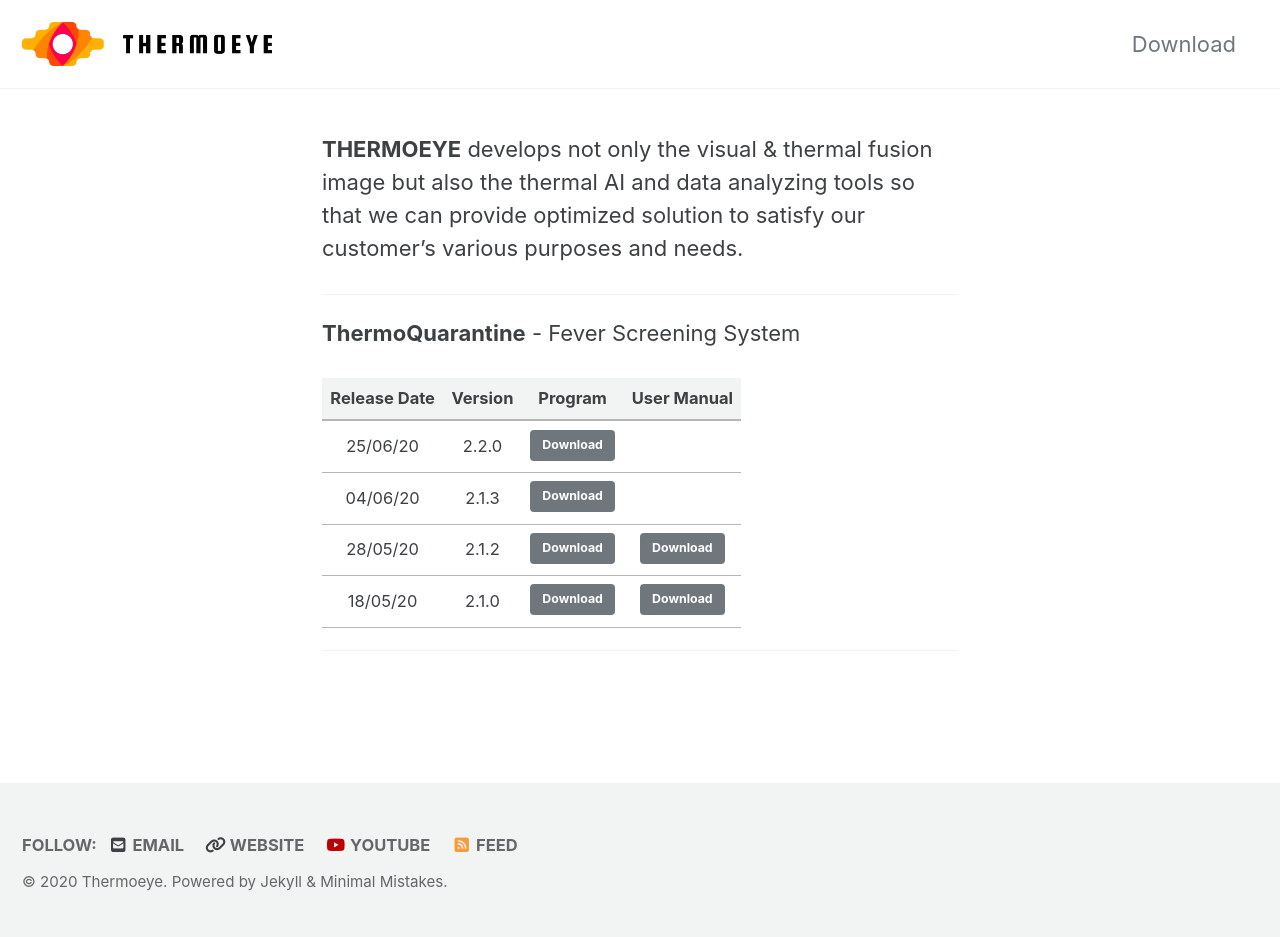
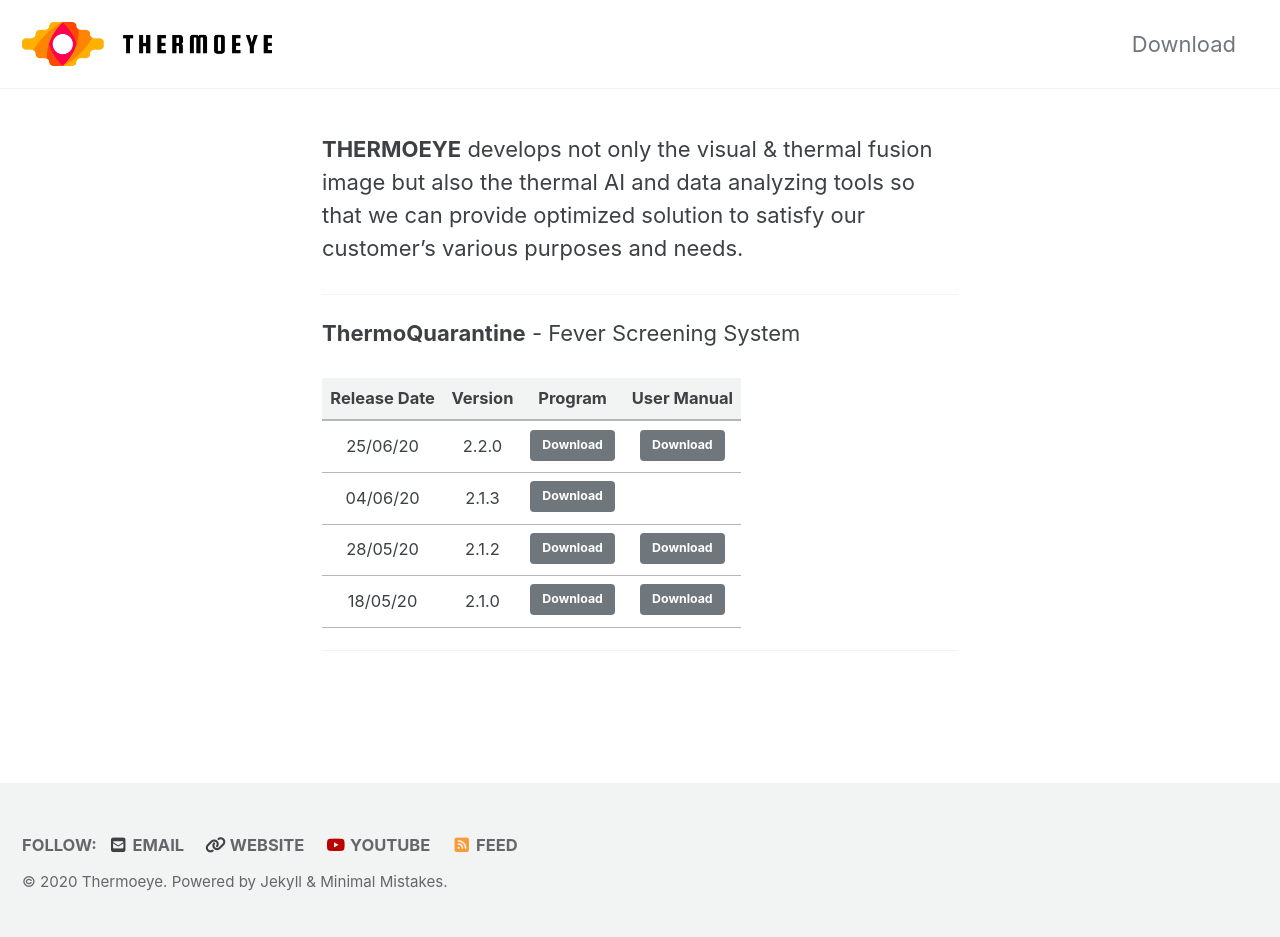
Before and after one commit to ThermoEye/ThermoEye.github.io, a Jekyll site: the page built from _pages/download.md, in a window 1280 px wide. Built offline with Jekyll 4.4.1, drawn with Linux system fonts in a browser that asks for light colours; cached includes are drawn as plain includes; nearby versions of some CDN libraries.

Commit message:
Upload 2.2.0 User Manual

```diff
--- a/_pages/download.md
+++ b/_pages/download.md
@@ -19,7 +19,7 @@
 
 | Release Date | Version | Program | User Manual |
 |:---------:|:---------:|:---------:|:---------:|
-| 25/06/20 | 2.2.0 | <a href="https://docs.google.com/uc?export=download&id=1cwPfPzumMxdEOPFG6CFGCmQVahlJOc5E" class="btn btn--primary">Download</a> | |
+| 25/06/20 | 2.2.0 | <a href="https://docs.google.com/uc?export=download&id=1cwPfPzumMxdEOPFG6CFGCmQVahlJOc5E" class="btn btn--primary">Download</a> | <a href="https://docs.google.com/uc?export=download&id=1uk9fDWnQ9EgRp40JBxRrMgcRdpCUlzf0" class="btn btn--primary">Download</a> |
 | 04/06/20 | 2.1.3 | <a href="https://docs.google.com/uc?export=download&id=1mxCbizQ-pfslYagtBI_7qYO_n-amVQsk" class="btn btn--primary">Download</a> | |
 | 28/05/20 | 2.1.2 | <a href="https://docs.google.com/uc?export=download&id=1Bdcx7_bKJs8hx4eh51aEUuZZauU-alWP" class="btn btn--primary">Download</a> | <a href="https://docs.google.com/uc?export=download&id=1sbdMsvB21nthq-iyi48G6fk48s6TPtEm" class="btn btn--primary">Download</a> |
 | 18/05/20 | 2.1.0 | <a href="https://docs.google.com/uc?export=download&id=1M86qxJPFL2PlJ8QW53Cnxh4HBAQpUZau" class="btn btn--primary">Download</a> |  <a href="https://docs.google.com/uc?export=download&id=1M86qxJPFL2PlJ8QW53Cnxh4HBAQpUZau" class="btn btn--primary">Download</a>  |
```
